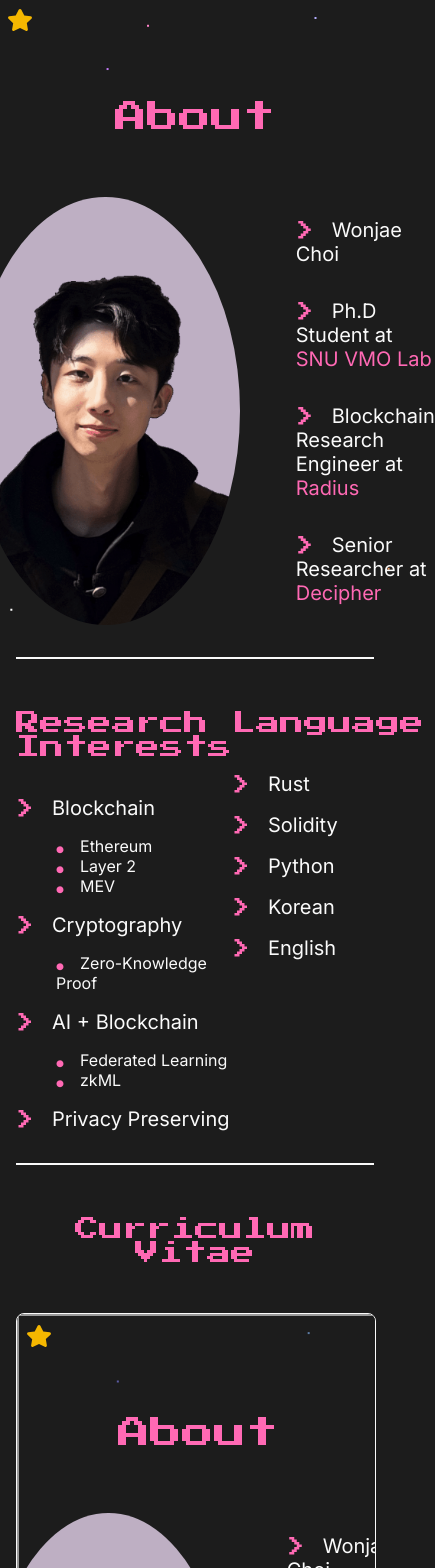
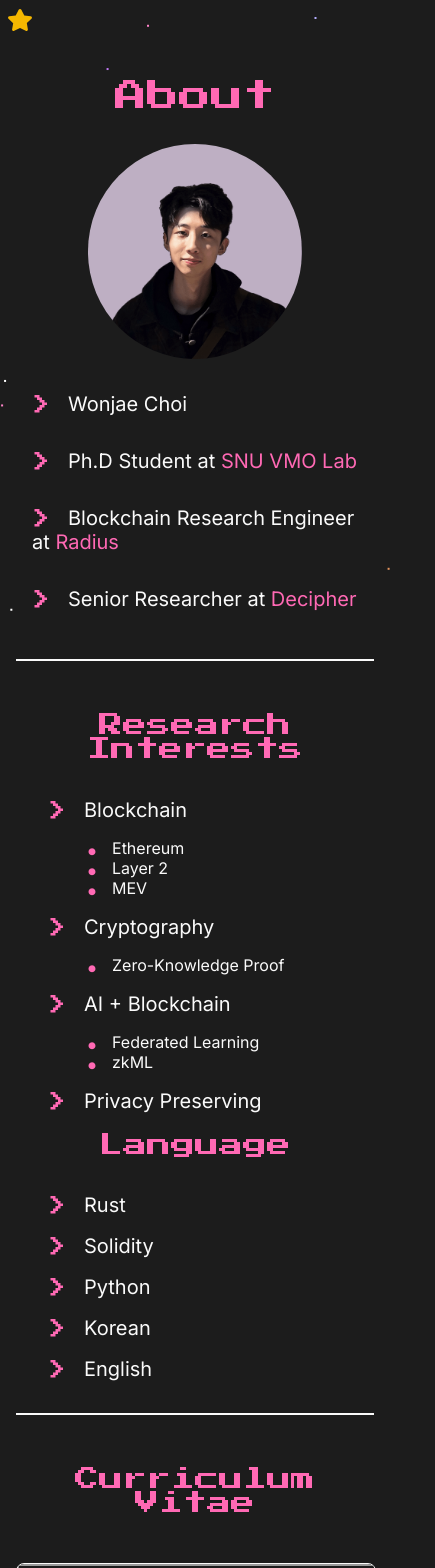
Before and after one commit to 0xwonj/website, a SvelteKit app: page /about in a window 390 px wide. Shown: the top 1568 px of the page, 435 px wide, since content can reach past the window. Built offline with nearby package versions, Linux system fonts and the light colour scheme.

Commit message:
feat: Add mobile view support #1

```diff
--- a/src/routes/+layout.svelte
+++ b/src/routes/+layout.svelte
@@ -37,7 +37,9 @@
 	.app {
 		display: flex;
 		flex-direction: column;
+		/* width: 100%; */
 		min-height: 100vh;
+		overflow-x: hidden;
 	}
 
 	main {
--- a/src/routes/about/+page.svelte
+++ b/src/routes/about/+page.svelte
@@ -115,19 +115,6 @@
 				top: 4px;
 			}
 		}
-
-
-	}
-
-	@media (max-width: 768px) {
-		.profile {
-			display: flex;
-			justify-content: center;
-
-			img {
-				width: 75%;
-			}
-		}
 	}
 
 	.research-interests {
@@ -188,4 +175,41 @@
 			overflow: hidden;
 		}
 	}
+
+	@media (max-width: 768px) {
+		.about {
+			h1 {
+				margin: 0 0 2rem 0;
+			}
+		}
+		.profile {
+			display: flex;
+			flex-direction: column;
+			align-items: center;
+			justify-content: center;
+
+			img {
+				width: 60%;
+				margin: 0;
+			}
+
+			ul {
+				padding: 0;
+				margin: 2rem 1rem 1rem 1rem;
+			}
+		}
+
+		.research-interests {
+			flex-direction: column;
+
+			h2 {
+				text-align: center;
+			}
+
+			.list {
+				margin: 0 2rem;
+			}
+
+		}
+	}
 </style>
--- a/src/routes/connect/+page.svelte
+++ b/src/routes/connect/+page.svelte
@@ -50,7 +50,7 @@
     ul {
         list-style: none;
         margin: 4rem;
-        justify-items: center;
+        /* justify-items: center; */
         font-size: 2rem;
         padding: 0;
         display: flex;
@@ -64,6 +64,11 @@
         a:hover {
             color: var(--color-theme-dynamic);
             text-decoration: none;
+        }
+
+        li {
+            display: flex;
+            margin: 0.5rem 0;
         }
     }
 
--- a/svelte.config.js
+++ b/svelte.config.js
@@ -20,7 +20,7 @@ const config = {
 		adapter: adapter({
 			pages: 'build',
 			assets: 'build',
-			fallback: undefined,
+			fallback: 'index.html',
 			precompress: false,
 			strict: true
 		})
```
